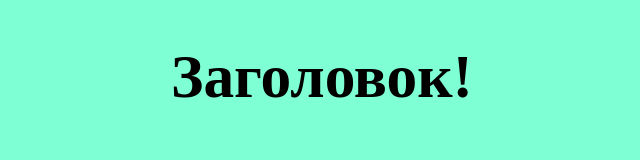
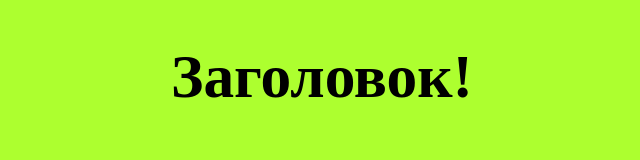
Before and after one commit to ViktoriaPolshkova/testprj2, a plain HTML site: page index.html in a window 1280 px wide. Shown: the whole page, without its empty margins (318-958 px from the left). Drawn offline with Linux system fonts and the light colour scheme.

Commit message:
для ветки prev

```diff
--- a/css/main.css
+++ b/css/main.css
@@ -1,5 +1,5 @@
 body{
-    background-color: aquamarine;
+    background-color: greenyellow;
     text-align: center;
     margin: 0 auto;
 }
```
